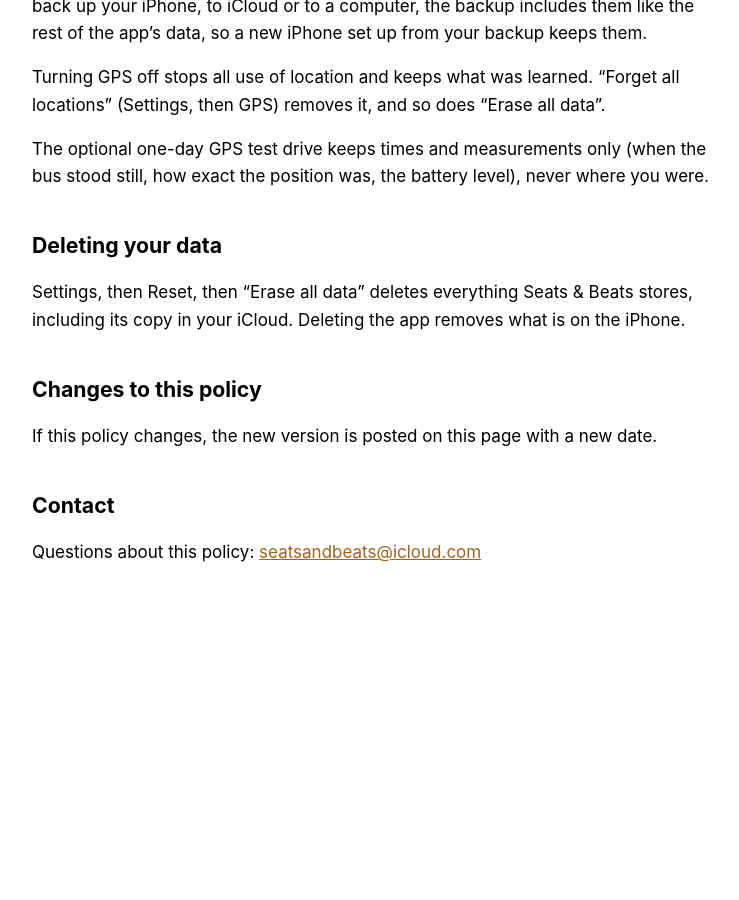
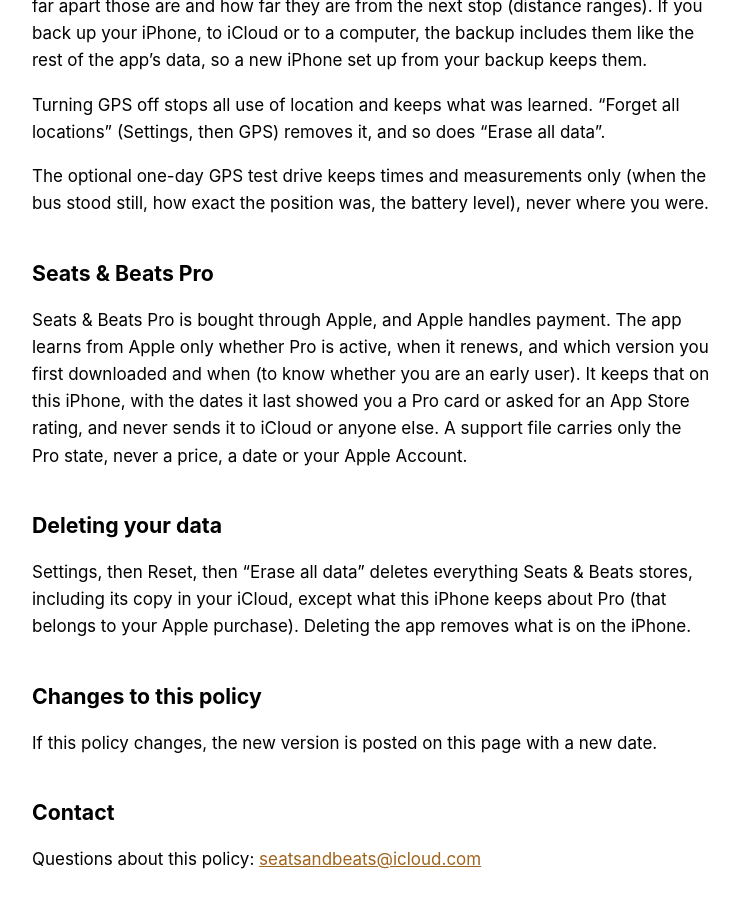
Before and after one commit to seatsandbeats/seatsandbeats.github.io, a Jekyll site: the page built from privacy.md, in a window 1280 px wide and 900 px high, scrolled down 2362 px. Shown: the whole window, without its empty margins (268-1007 px from the left). Built offline with Jekyll 4.4.1, drawn with Linux system fonts in a browser that asks for light colours; our own code applies the rules of GitHub Pages for plain Markdown files; before the commit the page ends 3010 px from its top, so only the background shows below that; some of the changed text lies outside the part shown.

Commit message:
Privacy policy: Seats & Beats Pro (version 1.3)
Co-Authored-By: Claude Opus 5.5 <noreply@anthropic.com>

```diff
--- a/privacy.md
+++ b/privacy.md
@@ -15,7 +15,7 @@ Seats & Beats is for school bus drivers. Riders do not use it and have no accoun
 - Your preferences (crossfade, automatic playlist updates, which parts of the app are switched on and the other settings) follow you to your other devices through your own iCloud. The developer cannot see them. The day's playback position is kept only on the iPhone.
 - Nothing is shared with the developer, advertisers or any other third party.
 - A report, a summary, a seating chart or an incident summary contains names and your own words. It leaves your iPhone only when you share or copy it. Text you copy in the app stays on that iPhone and is cleared after ten minutes.
-- A support file (Settings, then Share a support file) leaves your iPhone only when you share it. It contains no names and none of the words you typed. Its settings list includes which parts of the app are switched on.
+- A support file (Settings, then Share a support file) leaves your iPhone only when you share it. It contains no names and none of the words you typed. Its settings list includes which parts of the app are switched on and whether Seats & Beats Pro is on.
 
 ## Apple Music
 
@@ -35,9 +35,13 @@ Turning GPS off stops all use of location and keeps what was learned. "Forget al
 
 The optional one-day GPS test drive keeps times and measurements only (when the bus stood still, how exact the position was, the battery level), never where you were.
 
+## Seats & Beats Pro
+
+Seats & Beats Pro is bought through Apple, and Apple handles payment. The app learns from Apple only whether Pro is active, when it renews, and which version you first downloaded and when (to know whether you are an early user). It keeps that on this iPhone, with the dates it last showed you a Pro card or asked for an App Store rating, and never sends it to iCloud or anyone else. A support file carries only the Pro state, never a price, a date or your Apple Account.
+
 ## Deleting your data
 
-Settings, then Reset, then "Erase all data" deletes everything Seats & Beats stores, including its copy in your iCloud. Deleting the app removes what is on the iPhone.
+Settings, then Reset, then "Erase all data" deletes everything Seats & Beats stores, including its copy in your iCloud, except what this iPhone keeps about Pro (that belongs to your Apple purchase). Deleting the app removes what is on the iPhone.
 
 ## Changes to this policy
 
```
Also changed, not shown: other parts of privacy.md (+1 -1 lines).
